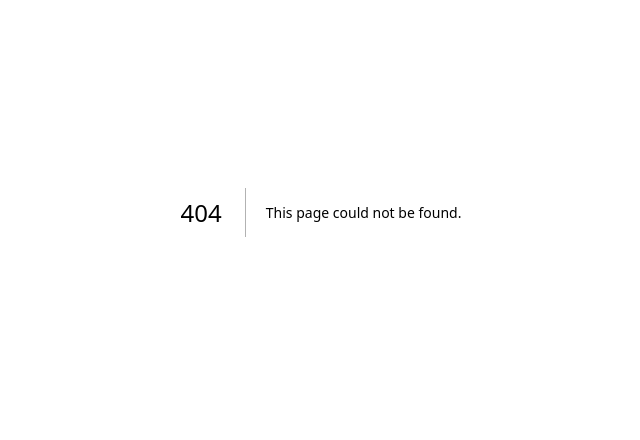
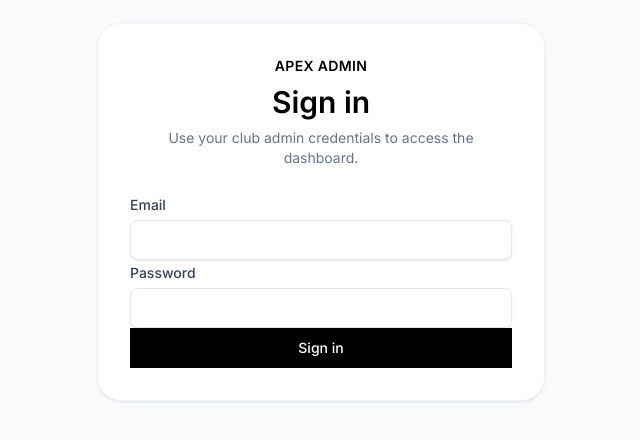
Before and after one commit to AXISONE-HQ/apex, a Next.js app in the folder frontend/: page /login in a window 1280 px wide. Before the commit this address had no page. Shown: the part 188-628 px from the top of the page, without its empty margins (319-959 px from the left). Built offline with nearby package versions, Linux system fonts and the light colour scheme; no server answers.

Commit message:
feat(auth): drop 1 firebase login

```diff
--- a/frontend/package.json
+++ b/frontend/package.json
@@ -12,6 +12,7 @@
   "dependencies": {
     "@tanstack/react-query": "^5.90.21",
     "clsx": "^2.1.1",
+    "firebase": "^12.10.0",
     "next": "16.1.6",
     "react": "19.2.3",
     "react-dom": "19.2.3",
--- /dev/null
+++ b/frontend/src/app/login/page.tsx
@@ -0,0 +1,5 @@
+import { LoginPage } from "@/components/auth/LoginPage";
+
+export default function Login() {
+  return <LoginPage />;
+}
--- /dev/null
+++ b/frontend/src/components/auth/LoginPage.tsx
@@ -0,0 +1,101 @@
+"use client";
+
+import { FormEvent, useState } from "react";
+import { useRouter } from "next/navigation";
+import { signInWithEmailAndPassword } from "firebase/auth";
+import { Button } from "@/components/ui/Button";
+import { Input } from "@/components/ui/Input";
+import { firebaseAuth } from "@/lib/firebase";
+import { getApiBaseUrl } from "@/lib/config";
+
+const DEMO_SESSION_ENABLED = process.env.NEXT_PUBLIC_ENABLE_DEMO_SESSION === "true";
+
+export function LoginPage() {
+  const router = useRouter();
+  const [email, setEmail] = useState("");
+  const [password, setPassword] = useState("");
+  const [error, setError] = useState<string | null>(null);
+  const [isSubmitting, setSubmitting] = useState(false);
+
+  const handleSubmit = async (event: FormEvent<HTMLFormElement>) => {
+    event.preventDefault();
+    if (DEMO_SESSION_ENABLED) {
+      setError("Login is disabled while demo mode is enabled.");
+      return;
+    }
+
+    setSubmitting(true);
+    setError(null);
+
+    try {
+      const credential = await signInWithEmailAndPassword(firebaseAuth, email.trim(), password);
+      const idToken = await credential.user.getIdToken(true);
+      const response = await fetch(`${getApiBaseUrl()}/auth/session`, {
+        method: "POST",
+        credentials: "include",
+        headers: { "Content-Type": "application/json" },
+        body: JSON.stringify({ idToken }),
+      });
+
+      if (!response.ok) {
+        throw new Error("SESSION_CREATE_FAILED");
+      }
+
+      router.replace("/app/dashboard");
+    } catch (err) {
+      console.error("Login error", err);
+      setError("Unable to sign in with those credentials.");
+    } finally {
+      setSubmitting(false);
+    }
+  };
+
+  return (
+    <div className="flex min-h-screen items-center justify-center bg-[var(--color-background)] px-6 py-10">
+      <div className="w-full max-w-md space-y-6 rounded-3xl border border-[var(--color-navy-100)] bg-white p-8 shadow-sm">
+        <div className="space-y-2 text-center">
+          <p className="text-sm font-semibold uppercase tracking-wide text-[var(--color-blue-600)]">Apex Admin</p>
+          <h1 className="text-3xl font-semibold text-[var(--color-navy-900)]">Sign in</h1>
+          <p className="text-sm text-[var(--color-navy-500)]">Use your club admin credentials to access the dashboard.</p>
+          {DEMO_SESSION_ENABLED ? (
+            <p className="rounded-lg bg-[var(--color-muted)] px-3 py-2 text-xs text-[var(--color-navy-600)]">
+              Demo mode is enabled — refresh the page to use the built-in session.
+            </p>
+          ) : null}
+        </div>
+        <form className="space-y-4" onSubmit={handleSubmit}>
+          <label className="text-sm font-medium text-[var(--color-navy-700)]">
+            Email
+            <Input
+              type="email"
+              className="mt-1"
+              value={email}
+              onChange={(event) => setEmail(event.target.value)}
+              required
+              disabled={isSubmitting}
+            />
+          </label>
+          <label className="text-sm font-medium text-[var(--color-navy-700)]">
+            Password
+            <Input
+              type="password"
+              className="mt-1"
+              value={password}
+              onChange={(event) => setPassword(event.target.value)}
+              required
+              disabled={isSubmitting}
+            />
+          </label>
+          {error ? (
+            <p className="rounded-lg bg-[var(--color-red-50)] px-3 py-2 text-sm text-[var(--color-red-600)]" role="alert">
+              {error}
+            </p>
+          ) : null}
+          <Button type="submit" className="w-full" disabled={isSubmitting}>
+            {isSubmitting ? "Signing in…" : "Sign in"}
+          </Button>
+        </form>
+      </div>
+    </div>
+  );
+}
--- a/frontend/src/components/providers/SessionBootstrap.tsx
+++ b/frontend/src/components/providers/SessionBootstrap.tsx
@@ -1,24 +1,27 @@
 "use client";
 
 import { useEffect, useRef } from "react";
+import { onAuthStateChanged } from "firebase/auth";
+import { firebaseAuth } from "@/lib/firebase";
 import { getApiBaseUrl } from "@/lib/config";
 
 const DEMO_ID_TOKEN = process.env.NEXT_PUBLIC_DEMO_ID_TOKEN ?? "test:demo@apex.dev";
 const DEMO_SESSION_ENABLED = process.env.NEXT_PUBLIC_ENABLE_DEMO_SESSION === "true";
-const SESSION_FLAG_KEY = "apex-demo-session-ready";
+const SESSION_FLAG_KEY = "apex-session-ready";
 
 export function SessionBootstrap() {
-  const attemptedRef = useRef(false);
+  const demoAttemptedRef = useRef(false);
+  const firebasePendingRef = useRef(false);
 
   useEffect(() => {
     if (!DEMO_SESSION_ENABLED) return;
     if (typeof window === "undefined") return;
-    if (attemptedRef.current) return;
+    if (demoAttemptedRef.current) return;
 
-    attemptedRef.current = true;
+    demoAttemptedRef.current = true;
     const controller = new AbortController();
 
-    async function ensureSession() {
+    async function ensureDemoSession() {
       try {
         const meResponse = await fetch(`${getApiBaseUrl()}/auth/me`, {
           method: "GET",
@@ -41,8 +44,8 @@ export function SessionBootstrap() {
         });
 
         if (!sessionResponse.ok) {
-          console.warn("Session bootstrap failed", sessionResponse.status);
-          attemptedRef.current = false;
+          console.warn("Demo session bootstrap failed", sessionResponse.status);
+          demoAttemptedRef.current = false;
           return;
         }
 
@@ -50,22 +53,74 @@ export function SessionBootstrap() {
         window.location.reload();
       } catch (error) {
         if (controller.signal.aborted) return;
-        console.error("Session bootstrap error", error);
-        attemptedRef.current = false;
+        console.error("Demo session bootstrap error", error);
+        demoAttemptedRef.current = false;
       }
     }
 
-    const shouldCheckSession = window.sessionStorage.getItem(SESSION_FLAG_KEY) === "true";
-    if (!shouldCheckSession) {
-      window.sessionStorage.removeItem(SESSION_FLAG_KEY);
-    }
-
-    ensureSession();
+    ensureDemoSession();
 
     return () => {
       controller.abort();
     };
   }, []);
 
+  useEffect(() => {
+    if (DEMO_SESSION_ENABLED) return;
+    if (typeof window === "undefined") return;
+
+    const controller = new AbortController();
+    const unsubscribe = onAuthStateChanged(firebaseAuth, async (user) => {
+      if (!user) {
+        firebasePendingRef.current = false;
+        window.sessionStorage.removeItem(SESSION_FLAG_KEY);
+        return;
+      }
+
+      if (firebasePendingRef.current) return;
+      firebasePendingRef.current = true;
+
+      try {
+        const meResponse = await fetch(`${getApiBaseUrl()}/auth/me`, {
+          method: "GET",
+          credentials: "include",
+          signal: controller.signal,
+        });
+
+        if (meResponse.ok) {
+          window.sessionStorage.setItem(SESSION_FLAG_KEY, "true");
+          firebasePendingRef.current = false;
+          return;
+        }
+
+        const idToken = await user.getIdToken(true);
+        const sessionResponse = await fetch(`${getApiBaseUrl()}/auth/session`, {
+          method: "POST",
+          credentials: "include",
+          headers: { "Content-Type": "application/json" },
+          body: JSON.stringify({ idToken }),
+          signal: controller.signal,
+        });
+
+        if (sessionResponse.ok) {
+          window.sessionStorage.setItem(SESSION_FLAG_KEY, "true");
+          window.location.reload();
+        } else {
+          firebasePendingRef.current = false;
+          window.sessionStorage.removeItem(SESSION_FLAG_KEY);
+        }
+      } catch (error) {
+        if (controller.signal.aborted) return;
+        firebasePendingRef.current = false;
+        console.error("Firebase session bootstrap error", error);
+      }
+    });
+
+    return () => {
+      controller.abort();
+      unsubscribe();
+    };
+  }, []);
+
   return null;
 }
--- /dev/null
+++ b/frontend/src/lib/firebase.ts
@@ -0,0 +1,24 @@
+import { getApps, initializeApp } from "firebase/app";
+import { getAuth } from "firebase/auth";
+
+function requiredEnv(key: string): string {
+  const value = process.env[key];
+  if (!value) {
+    throw new Error(`Missing environment variable: ${key}`);
+  }
+  return value;
+}
+
+const firebaseConfig = {
+  apiKey: requiredEnv("NEXT_PUBLIC_FIREBASE_API_KEY"),
+  authDomain: requiredEnv("NEXT_PUBLIC_FIREBASE_AUTH_DOMAIN"),
+  projectId: requiredEnv("NEXT_PUBLIC_FIREBASE_PROJECT_ID"),
+  storageBucket: process.env.NEXT_PUBLIC_FIREBASE_STORAGE_BUCKET,
+  messagingSenderId: requiredEnv("NEXT_PUBLIC_FIREBASE_MESSAGING_SENDER_ID"),
+  appId: requiredEnv("NEXT_PUBLIC_FIREBASE_APP_ID"),
+};
+
+const app = getApps().length ? getApps()[0] : initializeApp(firebaseConfig);
+
+export const firebaseApp = app;
+export const firebaseAuth = getAuth(app);
```
Also changed, not shown: 1 other file (tests, documents, lock files or other folders).
